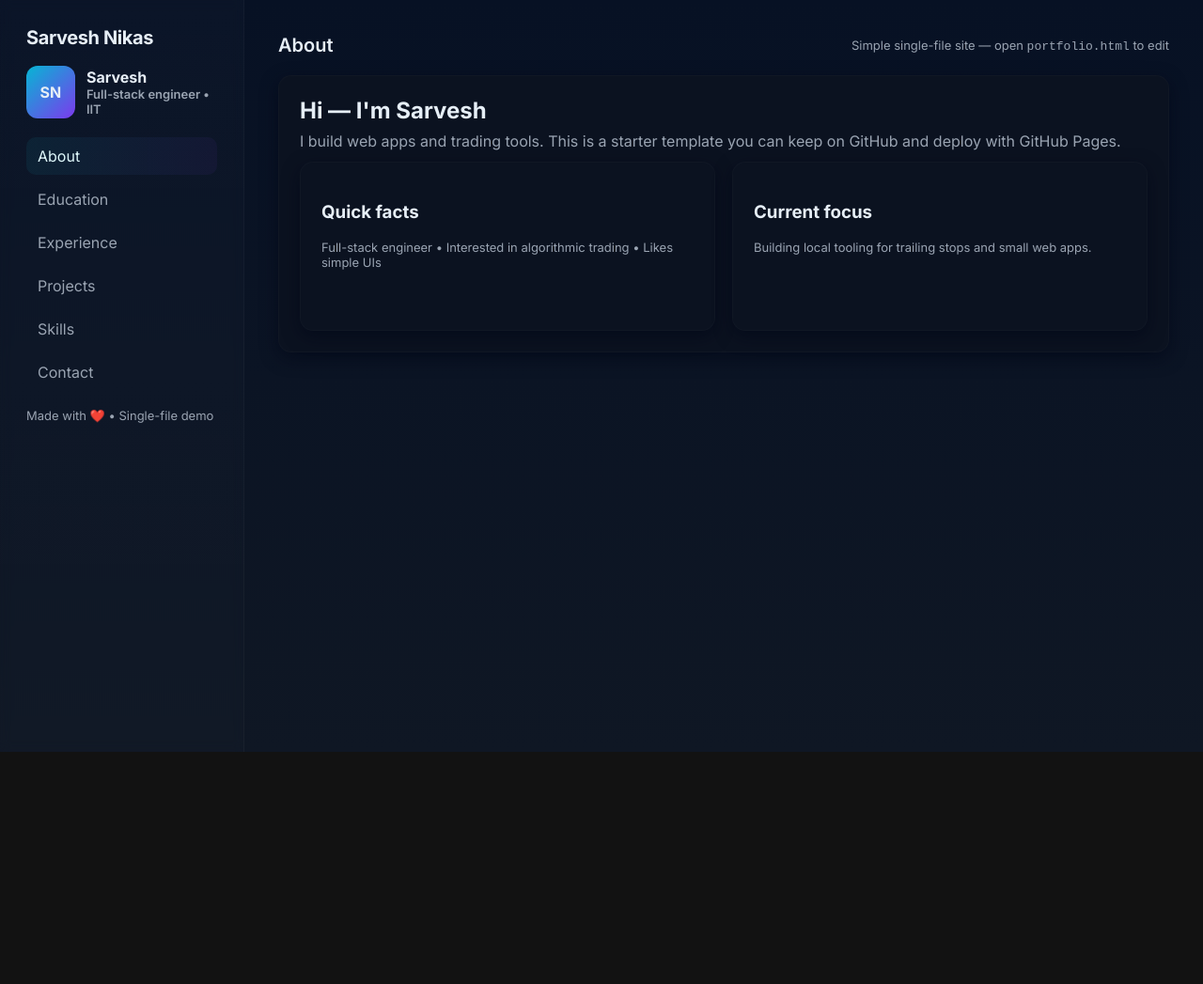
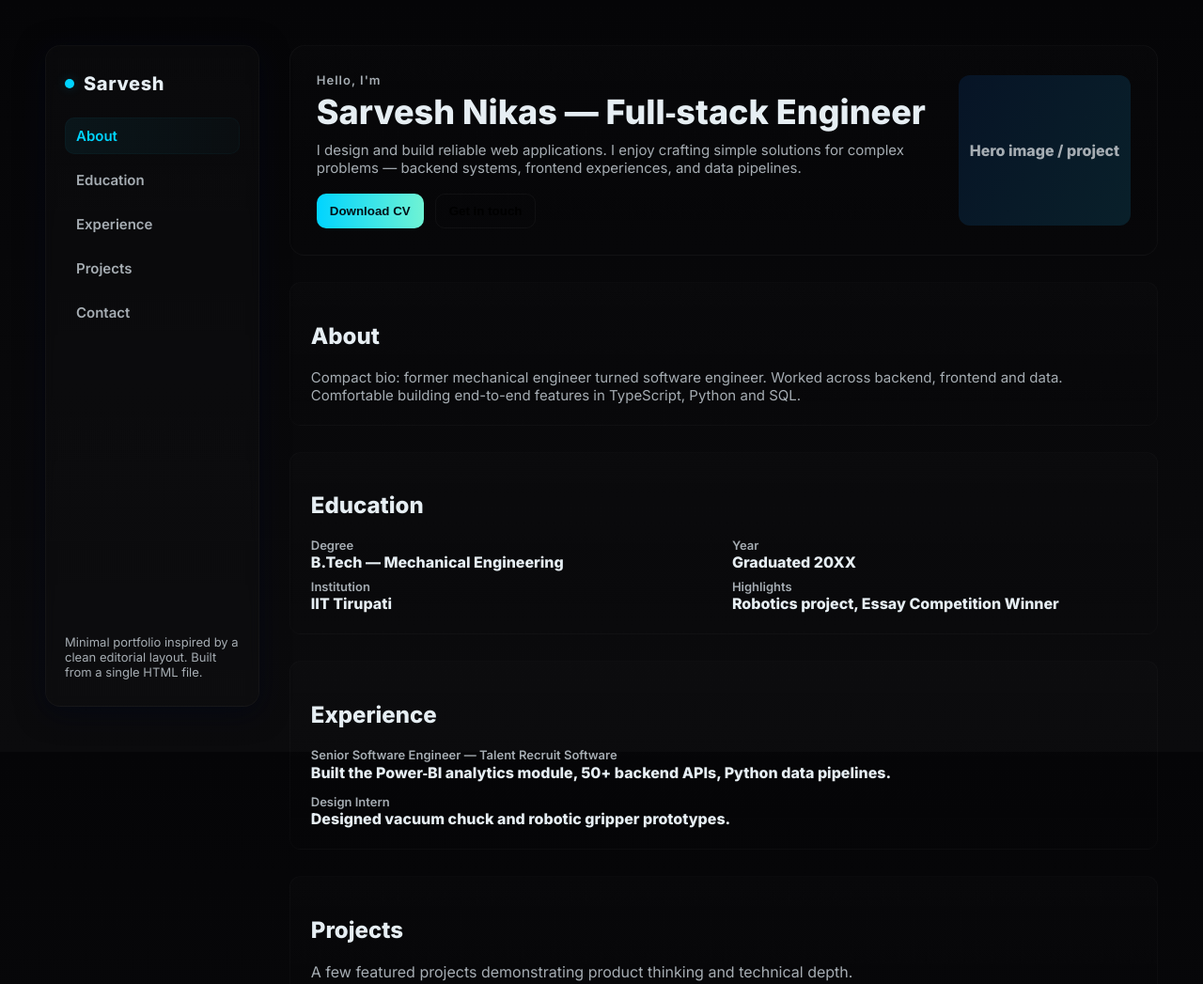
Before and after one commit to sarveshjnikas/site, a plain HTML site: page index.html in a window 1280 px wide. Shown: the top 1047 px of the page at 94% size. Before the commit the page ends 800 px from the top, so only its background shows below. Drawn offline with Linux system fonts and the light colour scheme.

Commit message:
Update index.html

```diff
--- a/index.html
+++ b/index.html
@@ -1,168 +1,211 @@
 <!doctype html>
 <html lang="en">
 <head>
-  <meta charset="utf-8">
-  <meta name="viewport" content="width=device-width,initial-scale=1">
-  <title>Sarvesh — Portfolio</title>
-  <link href="https://fonts.googleapis.com/css2?family=Inter:wght@300;400;600;700&display=swap" rel="stylesheet">
+  <meta charset="utf-8" />
+  <meta name="viewport" content="width=device-width,initial-scale=1" />
+  <title>Portfolio — Sarvesh</title>
+  <link href="https://fonts.googleapis.com/css2?family=Inter:wght@300;400;600;800&display=swap" rel="stylesheet">
   <style>
     :root{
-      --bg:#0f1724; --card:#0b1220; --muted:#9aa4b2; --accent:#06b6d4; --glass: rgba(255,255,255,0.03);
-      --sidebar-w:260px;
-      color-scheme: dark;
-      font-family: 'Inter',system-ui,Segoe UI,Roboto,'Helvetica Neue',Arial;
+      --bg:#0b0b0d;
+      --panel:#0f1113;
+      --muted:#a6adb3;
+      --accent:#00d4ff;
+      --glass: rgba(255,255,255,0.03);
+      --max-width:1100px;
     }
     *{box-sizing:border-box}
-    html,body{height:100%;margin:0;background:linear-gradient(180deg,#071124 0%, #0f1724 100%);color:#e6eef6}
-    .app{display:flex;min-height:100vh}
-
-    /* Sidebar */
-    .sidebar{width:var(--sidebar-w);padding:28px;background:linear-gradient(180deg, rgba(255,255,255,0.02), rgba(255,255,255,0.01));border-right:1px solid rgba(255,255,255,0.03);backdrop-filter: blur(6px)}
-    .brand{font-weight:700;letter-spacing:-0.4px;font-size:20px;margin-bottom:18px}
-    .profile{display:flex;gap:12px;align-items:center;margin-bottom:20px}
-    .avatar{width:56px;height:56px;border-radius:12px;background:linear-gradient(135deg,var(--accent),#7c3aed);display:flex;align-items:center;justify-content:center;font-weight:700}
-    .name small{display:block;color:var(--muted);font-weight:600}
-    nav{margin-top:6px}
-    .nav-item{display:flex;gap:12px;align-items:center;padding:10px 12px;border-radius:10px;color:var(--muted);cursor:pointer;margin-bottom:6px}
-    .nav-item.active{background:linear-gradient(90deg, rgba(6,182,212,0.08), rgba(124,58,237,0.06));color:#dff8fb}
-    .nav-item:hover{color:#dff8fb}
-
-    .content{flex:1;padding:36px}
-    .card{background:var(--card);padding:22px;border-radius:14px;box-shadow:0 6px 18px rgba(2,6,23,0.6);border:1px solid rgba(255,255,255,0.02)}
-
-    header.top{display:flex;justify-content:space-between;align-items:center;margin-bottom:20px}
-    header .title{font-size:20px;font-weight:600}
-    .sections{display:grid;grid-template-columns:repeat(2,1fr);gap:18px}
-    .section{min-height:180px}
-
-    /* responsive */
-    @media (max-width:900px){
-      .app{flex-direction:column}
-      .sidebar{width:100%;display:flex;overflow:auto}
-      .content{padding:20px}
-      .sections{grid-template-columns:1fr}
+    html,body{height:100%;}
+    body{
+      margin:0;
+      font-family:Inter, system-ui, -apple-system, 'Segoe UI', Roboto, 'Helvetica Neue', Arial;
+      background: linear-gradient(180deg,#050507 0%, #0b0b0d 100%);
+      color:#e6eef3;
+      -webkit-font-smoothing:antialiased;
+      -moz-osx-font-smoothing:grayscale;
     }
 
-    /* small helper styles */
-    h2{margin:0 0 8px 0}
-    p{color:var(--muted);margin:0}
-    .meta{color:var(--muted);font-size:13px}
-    .edu-item,.exp-item{padding:10px;border-radius:8px;background:var(--glass);margin-bottom:8px}
-    .btn{display:inline-block;padding:8px 12px;border-radius:8px;background:linear-gradient(90deg,var(--accent),#7c3aed);color:#06121a;font-weight:600;text-decoration:none}
+    /* Layout */
+    .app{
+      display:flex;
+      min-height:100vh;
+      align-items:stretch;
+      gap:32px;
+      padding:48px;
+      justify-content:center;
+    }
+    .sidebar{
+      width:280px;
+      background:linear-gradient(180deg, rgba(255,255,255,0.02), rgba(255,255,255,0.01));
+      border-radius:16px;
+      padding:28px 20px;
+      position:sticky;
+      top:48px;
+      height:calc(100vh - 96px);
+      display:flex;
+      flex-direction:column;
+      gap:18px;
+      box-shadow: 0 6px 30px rgba(2,6,23,0.6);
+      border:1px solid rgba(255,255,255,0.03);
+      backdrop-filter: blur(6px);
+    }
+    .logo{
+      font-weight:800;
+      font-size:20px;
+      letter-spacing:0.6px;
+      display:flex;align-items:center;gap:10px
+    }
+    .logo .dot{width:10px;height:10px;border-radius:50%;background:var(--accent);box-shadow:0 0 12px rgba(0,212,255,0.18)}
+    nav{display:flex;flex-direction:column;gap:8px;margin-top:6px}
+    .navlink{
+      color:var(--muted);
+      padding:10px 12px;border-radius:10px;
+      text-decoration:none;font-weight:600;font-size:15px;display:flex;align-items:center;gap:10px
+    }
+    .navlink:hover{background:var(--glass);color:#fff}
+    .navlink.active{background:linear-gradient(90deg, rgba(0,212,255,0.06), rgba(0,212,255,0.02));color:var(--accent);box-shadow: inset 0 0 0 1px rgba(0,212,255,0.03)}
+
+    .side-footer{margin-top:auto;font-size:13px;color:var(--muted)}
+
+    /* Main content */
+    .main{
+      max-width:var(--max-width);
+      width:100%;
+      display:flex;
+      flex-direction:column;
+      gap:28px;
+    }
+    .hero{
+      display:flex;align-items:center;gap:28px;justify-content:space-between;
+      background:linear-gradient(180deg, rgba(255,255,255,0.01), rgba(255,255,255,0.00));
+      padding:28px;border-radius:16px;border:1px solid rgba(255,255,255,0.03);
+    }
+    .intro{
+      max-width:720px;
+    }
+    .kicker{font-size:13px;color:var(--muted);font-weight:600;letter-spacing:1px}
+    h1{margin:8px 0 12px;font-size:36px;line-height:1.02}
+    p.lead{color:var(--muted);margin:0;font-size:15px}
+    .hero-cta{display:flex;gap:12px;margin-top:18px}
+    .btn{background:transparent;padding:10px 14px;border-radius:10px;border:1px solid rgba(255,255,255,0.04);cursor:pointer;font-weight:700}
+    .btn.primary{background: linear-gradient(90deg,var(--accent), #6ff3d4); color:#001118;border:0}
+
+    .hero-visual{width:320px;height:160px;border-radius:12px;background:linear-gradient(120deg,#071426, #09202a);display:flex;align-items:center;justify-content:center;color:var(--muted);font-weight:700}
+
+    /* Sections */
+    section.card{background:linear-gradient(180deg, rgba(255,255,255,0.01), rgba(255,255,255,0.00));padding:22px;border-radius:12px;border:1px solid rgba(255,255,255,0.02)}
+    .grid{display:grid;grid-template-columns:repeat(2,1fr);gap:18px}
+    .meta{display:flex;flex-direction:column;gap:8px}
+    .label{color:var(--muted);font-size:13px;font-weight:600}
+    .value{font-weight:700;font-size:16px}
+
+    /* Simple responsive */
+    @media (max-width:980px){
+      .app{padding:20px;flex-direction:column;align-items:stretch}
+      .sidebar{width:100%;height:auto;position:relative;top:0;flex-direction:row;padding:12px;border-radius:10px}
+      nav{flex-direction:row;gap:6px;overflow:auto}
+      .main{order:2}
+    }
   </style>
 </head>
 <body>
   <div class="app">
     <aside class="sidebar">
-      <div class="brand">Sarvesh Nikas</div>
-      <div class="profile">
-        <div class="avatar">SN</div>
-        <div class="name">
-          <div style="font-weight:700">Sarvesh</div>
-          <small class="meta">Full-stack engineer • IIT</small>
-        </div>
-      </div>
-
-      <nav id="nav">
-        <div class="nav-item active" data-section="about">About</div>
-        <div class="nav-item" data-section="education">Education</div>
-        <div class="nav-item" data-section="experience">Experience</div>
-        <div class="nav-item" data-section="projects">Projects</div>
-        <div class="nav-item" data-section="skills">Skills</div>
-        <div class="nav-item" data-section="contact">Contact</div>
+      <div class="logo"><span class="dot"></span> Sarvesh</div>
+      <nav aria-label="Main navigation">
+        <a class="navlink active" href="#about">About</a>
+        <a class="navlink" href="#education">Education</a>
+        <a class="navlink" href="#experience">Experience</a>
+        <a class="navlink" href="#projects">Projects</a>
+        <a class="navlink" href="#contact">Contact</a>
       </nav>
-
-      <div style="margin-top:auto;margin-top:18px;font-size:13px;color:var(--muted)">Made with ❤️ • Single-file demo</div>
+      <div class="side-footer">Minimal portfolio inspired by a clean editorial layout. Built from a single HTML file.</div>
     </aside>
 
-    <main class="content">
-      <header class="top">
-        <div class="title">About</div>
-        <div class="meta">Simple single-file site — open <code>portfolio.html</code> to edit</div>
+    <main class="main">
+      <header class="hero card">
+        <div class="intro">
+          <div class="kicker">Hello, I'm</div>
+          <h1>Sarvesh Nikas — Full‑stack Engineer</h1>
+          <p class="lead">I design and build reliable web applications. I enjoy crafting simple solutions for complex problems — backend systems, frontend experiences, and data pipelines.</p>
+          <div class="hero-cta">
+            <button class="btn primary">Download CV</button>
+            <button class="btn">Get in touch</button>
+          </div>
+        </div>
+        <div class="hero-visual">Hero image / project</div>
       </header>
 
-      <section id="content-area">
-        <!-- About -->
-        <div class="card section" id="about">
-          <h2>Hi — I'm Sarvesh</h2>
-          <p>I build web apps and trading tools. This is a starter template you can keep on GitHub and deploy with GitHub Pages.</p>
-          <div style="height:12px"></div>
-          <div class="sections">
-            <div class="card section">
-              <h3>Quick facts</h3>
-              <p class="meta">Full-stack engineer • Interested in algorithmic trading • Likes simple UIs</p>
-            </div>
-            <div class="card section">
-              <h3>Current focus</h3>
-              <p class="meta">Building local tooling for trailing stops and small web apps.</p>
-            </div>
+      <section id="about" class="card">
+        <h2>About</h2>
+        <p class="lead">Compact bio: former mechanical engineer turned software engineer. Worked across backend, frontend and data. Comfortable building end-to-end features in TypeScript, Python and SQL.</p>
+      </section>
+
+      <section id="education" class="card">
+        <h2>Education</h2>
+        <div class="grid" style="margin-top:12px">
+          <div>
+            <div class="label">Degree</div>
+            <div class="value">B.Tech — Mechanical Engineering</div>
+            <div class="label" style="margin-top:8px">Institution</div>
+            <div class="value">IIT Tirupati</div>
+          </div>
+          <div>
+            <div class="label">Year</div>
+            <div class="value">Graduated 20XX</div>
+            <div class="label" style="margin-top:8px">Highlights</div>
+            <div class="value">Robotics project, Essay Competition Winner</div>
           </div>
         </div>
+      </section>
 
-        <!-- Education -->
-        <div class="card section" id="education" style="display:none">
-          <h2>Education</h2>
-          <div class="edu-item">
-            <strong>IIT Tirupati</strong>
-            <div class="meta">B.Tech — Mechanical Engineering • Graduated</div>
-            <p class="meta">Activities: coding, robotics, essays</p>
+      <section id="experience" class="card">
+        <h2>Experience</h2>
+        <div style="display:flex;flex-direction:column;gap:12px;margin-top:12px">
+          <div>
+            <div class="label">Senior Software Engineer — Talent Recruit Software</div>
+            <div class="value">Built the Power‑BI analytics module, 50+ backend APIs, Python data pipelines.</div>
           </div>
-          <a class="btn" href="#">Add certificate</a>
-        </div>
-
-        <!-- Experience -->
-        <div class="card section" id="experience" style="display:none">
-          <h2>Experience</h2>
-          <div class="exp-item">
-            <strong>Senior Software Engineer — Talent Recruit Software</strong>
-            <div class="meta">Worked on Power-BI analytics, backend APIs (TypeScript), and data pipelines (Python)</div>
-          </div>
-          <div class="exp-item">
-            <strong>Design Intern</strong>
-            <div class="meta">Mechanical design projects: vacuum chuck, robotic gripper</div>
+          <div>
+            <div class="label">Design Intern</div>
+            <div class="value">Designed vacuum chuck and robotic gripper prototypes.</div>
           </div>
         </div>
+      </section>
 
-        <!-- Projects -->
-        <div class="card section" id="projects" style="display:none">
-          <h2>Projects</h2>
-          <p class="meta">Add project entries here — repo links, short descriptions, tech used.</p>
+      <section id="projects" class="card">
+        <h2>Projects</h2>
+        <p style="color:var(--muted);margin-top:8px">A few featured projects demonstrating product thinking and technical depth.</p>
+        <div class="grid" style="margin-top:12px">
+          <div>
+            <div class="label">Project A</div>
+            <div class="value">Low-latency data pipeline for stock processing.</div>
+          </div>
+          <div>
+            <div class="label">Project B</div>
+            <div class="value">Nifty options intraday analytics tool.</div>
+          </div>
         </div>
+      </section>
 
-        <!-- Skills -->
-        <div class="card section" id="skills" style="display:none">
-          <h2>Skills</h2>
-          <p class="meta">JavaScript, TypeScript, Node.js, Python, SQL, Trading algos, Pine Script (learning)</p>
-        </div>
+      <section id="contact" class="card">
+        <h2>Contact</h2>
+        <p style="color:var(--muted);margin-top:8px">Email: <strong>you@domain.com</strong></p>
+      </section>
 
-        <!-- Contact -->
-        <div class="card section" id="contact" style="display:none">
-          <h2>Contact</h2>
-          <p class="meta">Email: <a href="mailto:your@email.com">your@email.com</a></p>
-        </div>
-
-      </section>
     </main>
   </div>
 
   <script>
-    // Simple nav switching
-    const nav = document.getElementById('nav');
-    nav.addEventListener('click', (e)=>{
-      const item = e.target.closest('.nav-item');
-      if(!item) return;
-      document.querySelectorAll('.nav-item').forEach(n=>n.classList.remove('active'));
-      item.classList.add('active');
-      const sec = item.dataset.section;
-      document.querySelectorAll('#content-area > .section').forEach(s=> s.style.display = 'none');
-      const el = document.getElementById(sec);
-      if(el) el.style.display = '';
-      // update header
-      document.querySelector('.title').textContent = item.textContent;
-    });
-
-    // show about by default
-    document.getElementById('about').style.display = '';
+    // Smooth scroll + active nav highlight
+    const links = document.querySelectorAll('.navlink');
+    links.forEach(l => l.addEventListener('click', e => {
+      e.preventDefault();
+      links.forEach(x=>x.classList.remove('active'));
+      l.classList.add('active');
+      const id = l.getAttribute('href');
+      document.querySelector(id).scrollIntoView({behavior:'smooth',block:'start'});
+    }));
   </script>
 </body>
 </html>
```
